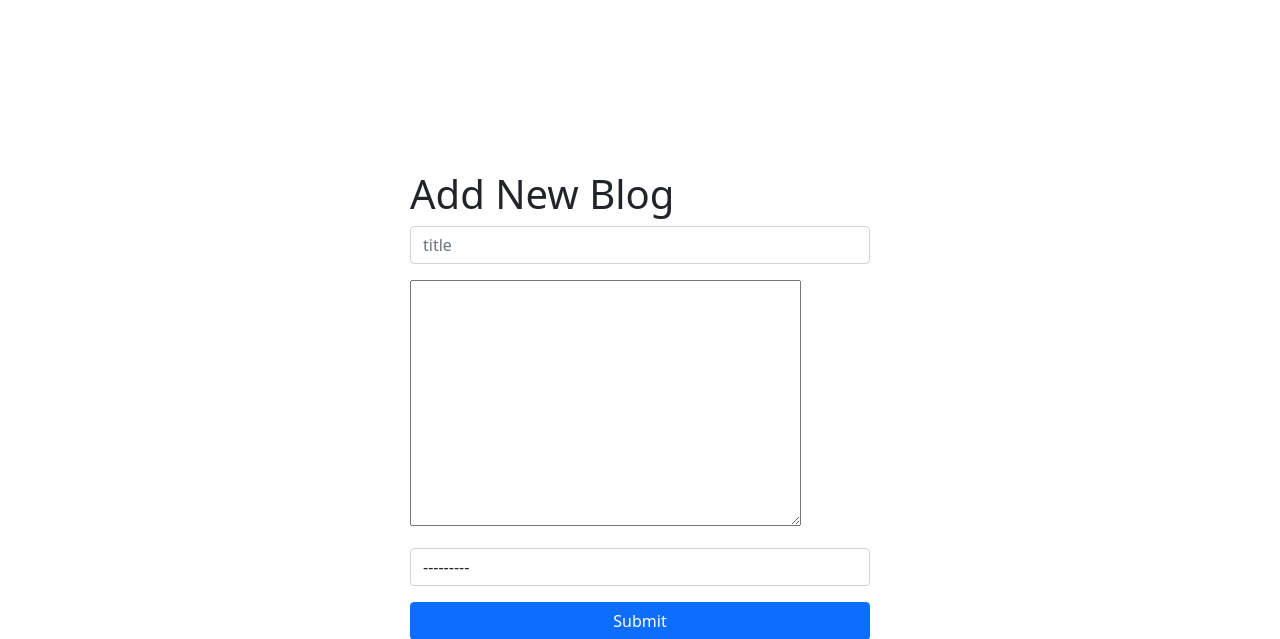
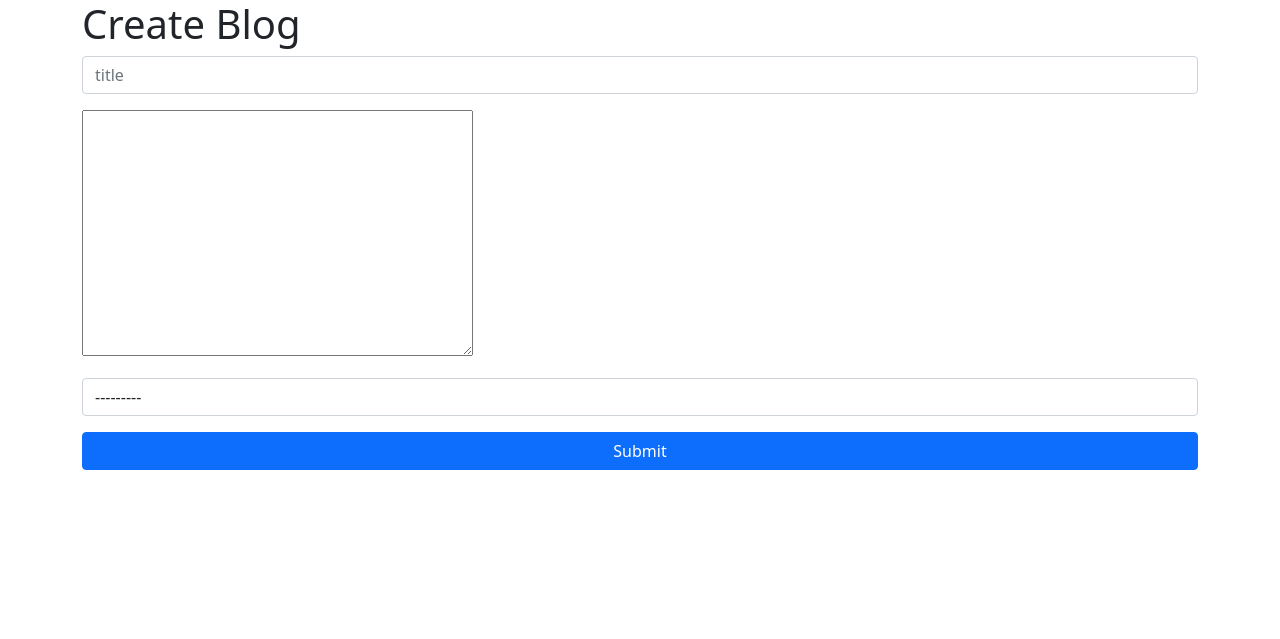
Before and after one commit to KayongoYongo/PC-Builders_MarketPlace, a Django app: page /blog/create-blog in a window 1280 px wide. Shown: the top 639 px of the page. Run offline with Django 5.2, Linux system fonts and the light colour scheme; the visitor is signed in with stand-in values (Sample User, id 1); some libraries are stand-ins or nearby versions.

Commit message:
minor modification to the template

```diff
--- a/pc_builders_marketplace/blog_app/templates/blog_app/add_blog.html
+++ b/pc_builders_marketplace/blog_app/templates/blog_app/add_blog.html
@@ -5,12 +5,10 @@
 {% block head %}
     {{ super }}
     <link rel="stylesheet" href="https://cdn.jsdelivr.net/npm/bootstrap@5.0.0-beta3/dist/css/bootstrap.min.css">
-    <link rel="stylesheet" href="{% static 'css/style.css' %}">
-    <script src="{% static 'js/ckeditor_config.js' %}"></script>
 {% endblock %}
 {% block content %}
 <div class="container">
-    <h1>Add New Blog</h1>
+    <h1>Create Blog</h1>
     <form method="POST" action="{% url 'create_blog' %}" enctype="multipart/form-data">
         {% csrf_token %}
 
```
